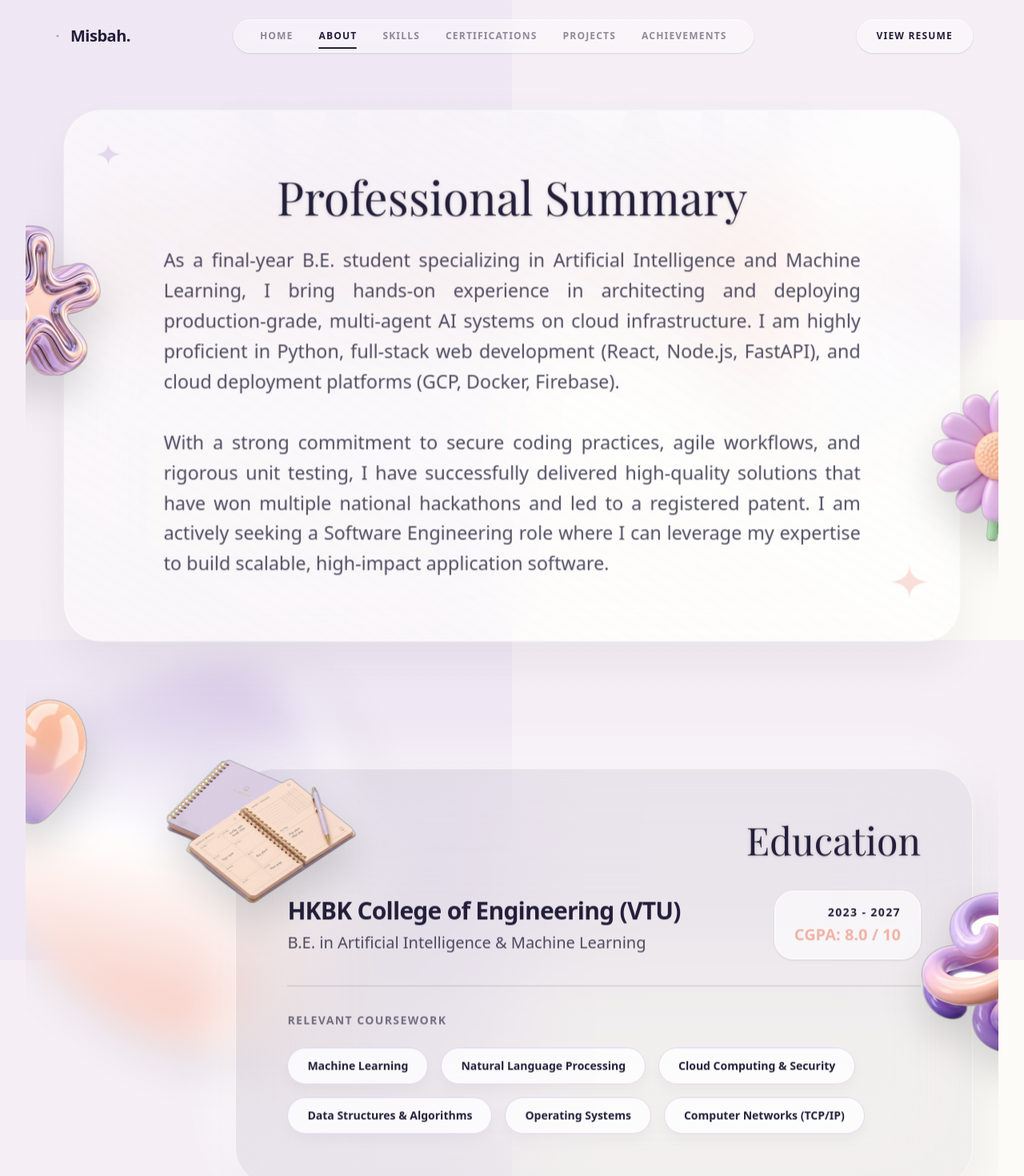
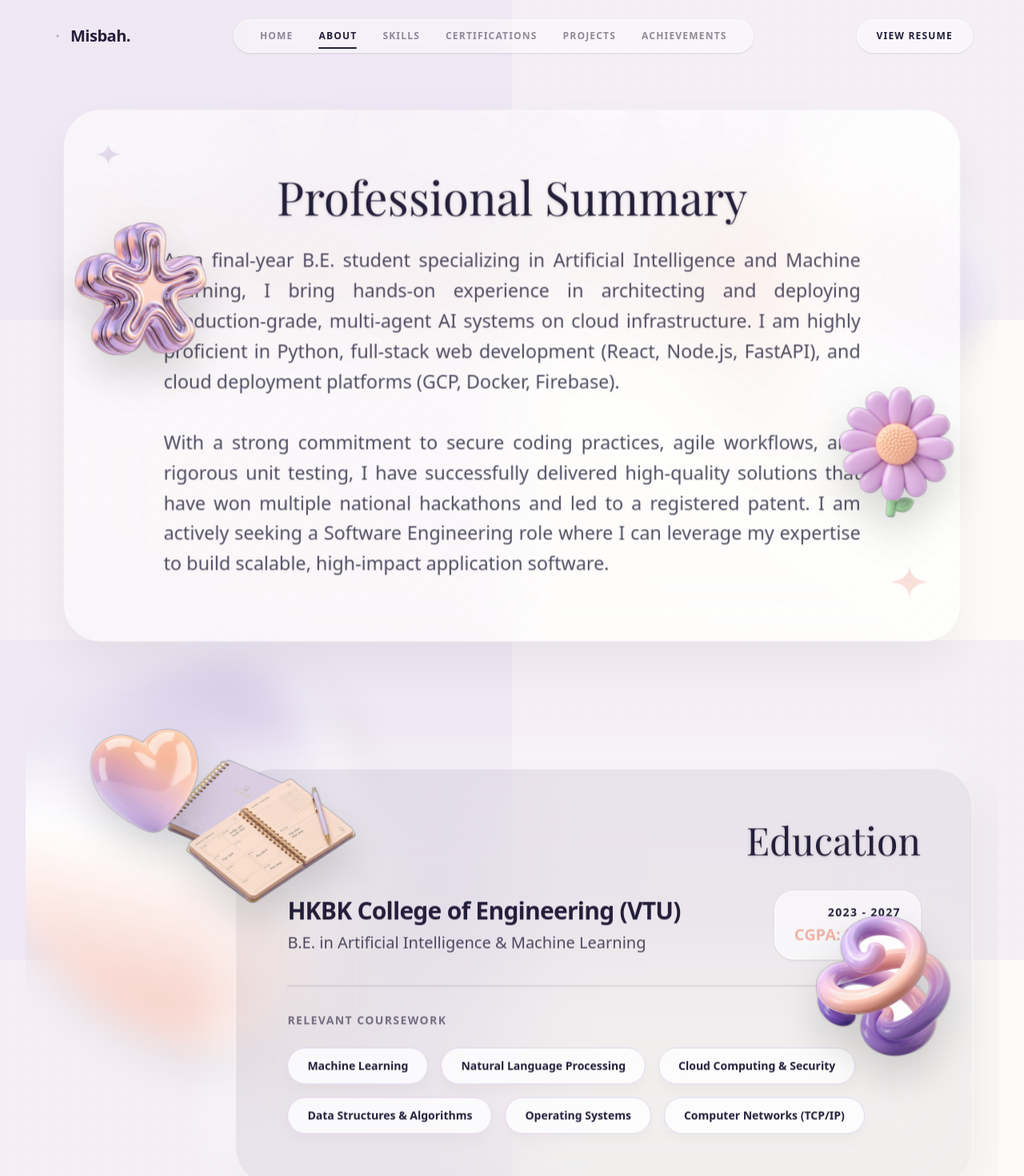
Before and after one commit to misbah121212/misbah-portfolio, a Next.js app: page /about in a window 1280 px wide. Shown: the top 1470 px of the page at 80% size. Built offline with nearby package versions, Linux system fonts and the light colour scheme; a web font is replaced by a local one.

Commit message:
Fix clipping issue so 3D elements are fully visible and sit inside the edges

```diff
--- a/src/components/sections/About.tsx
+++ b/src/components/sections/About.tsx
@@ -65,28 +65,28 @@ export const About = () => {
         alt="3D Star"
         animate={{ y: [0, -15, 0], rotate: [0, 5, -5, 0] }}
         transition={{ duration: 6, repeat: Infinity, ease: "easeInOut" }}
-        className="absolute top-[10%] left-0 -translate-x-1/2 w-40 h-40 md:w-64 md:h-64 z-20 drop-shadow-2xl object-contain pointer-events-none"
+        className="absolute top-[10%] left-2 md:left-8 w-32 h-32 md:w-56 md:h-56 z-30 drop-shadow-2xl object-contain pointer-events-none"
       />
       <motion.img
         src="/3d-flower.png"
         alt="3D Flower"
         animate={{ y: [0, 15, 0], rotate: [0, -5, 5, 0] }}
         transition={{ duration: 7, repeat: Infinity, ease: "easeInOut", delay: 1 }}
-        className="absolute top-[25%] right-0 translate-x-1/2 w-36 h-36 md:w-56 md:h-56 z-20 drop-shadow-2xl object-contain pointer-events-none"
+        className="absolute top-[25%] right-2 md:right-8 w-28 h-28 md:w-48 md:h-48 z-30 drop-shadow-2xl object-contain pointer-events-none"
       />
       <motion.img
         src="/3d-heart.png"
         alt="3D Heart"
         animate={{ y: [0, 20, 0], rotate: [0, 8, -8, 0] }}
         transition={{ duration: 8, repeat: Infinity, ease: "easeInOut", delay: 0.5 }}
-        className="absolute bottom-[30%] left-0 -translate-x-1/2 w-48 h-48 md:w-72 md:h-72 z-20 drop-shadow-2xl object-contain pointer-events-none"
+        className="absolute bottom-[30%] left-2 md:left-8 w-36 h-36 md:w-60 md:h-60 z-30 drop-shadow-2xl object-contain pointer-events-none"
       />
       <motion.img
         src="/3d-ribbon.png"
         alt="3D Ribbon"
         animate={{ y: [0, -10, 0], rotate: [0, -10, 10, 0] }}
         transition={{ duration: 9, repeat: Infinity, ease: "easeInOut", delay: 1.5 }}
-        className="absolute bottom-[10%] right-0 translate-x-1/2 w-40 h-40 md:w-64 md:h-64 z-20 drop-shadow-2xl object-contain pointer-events-none"
+        className="absolute bottom-[10%] right-2 md:right-8 w-32 h-32 md:w-56 md:h-56 z-30 drop-shadow-2xl object-contain pointer-events-none"
       />
 
       <div ref={containerRef} className="relative z-10 w-full max-w-6xl mx-auto flex flex-col gap-16">
```
